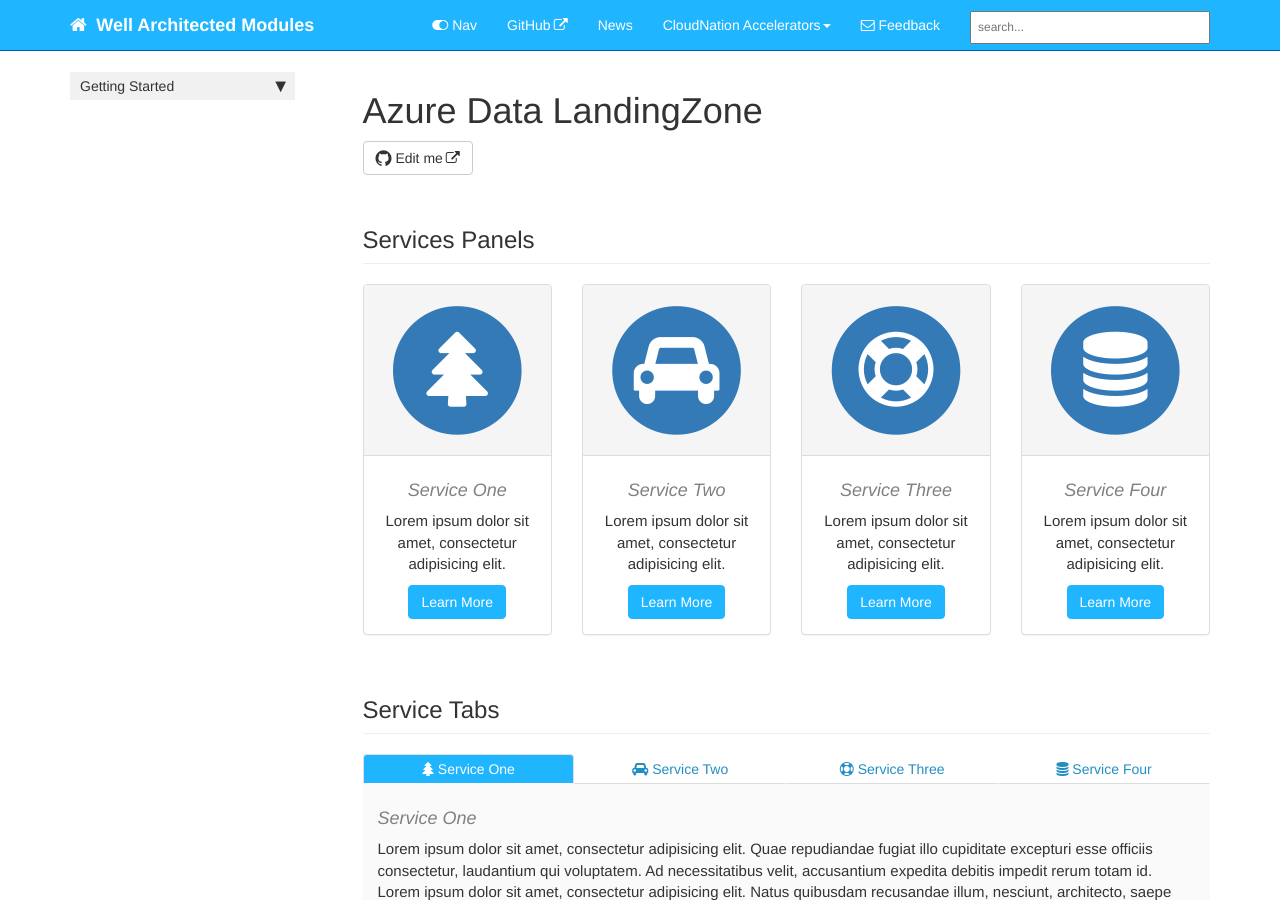
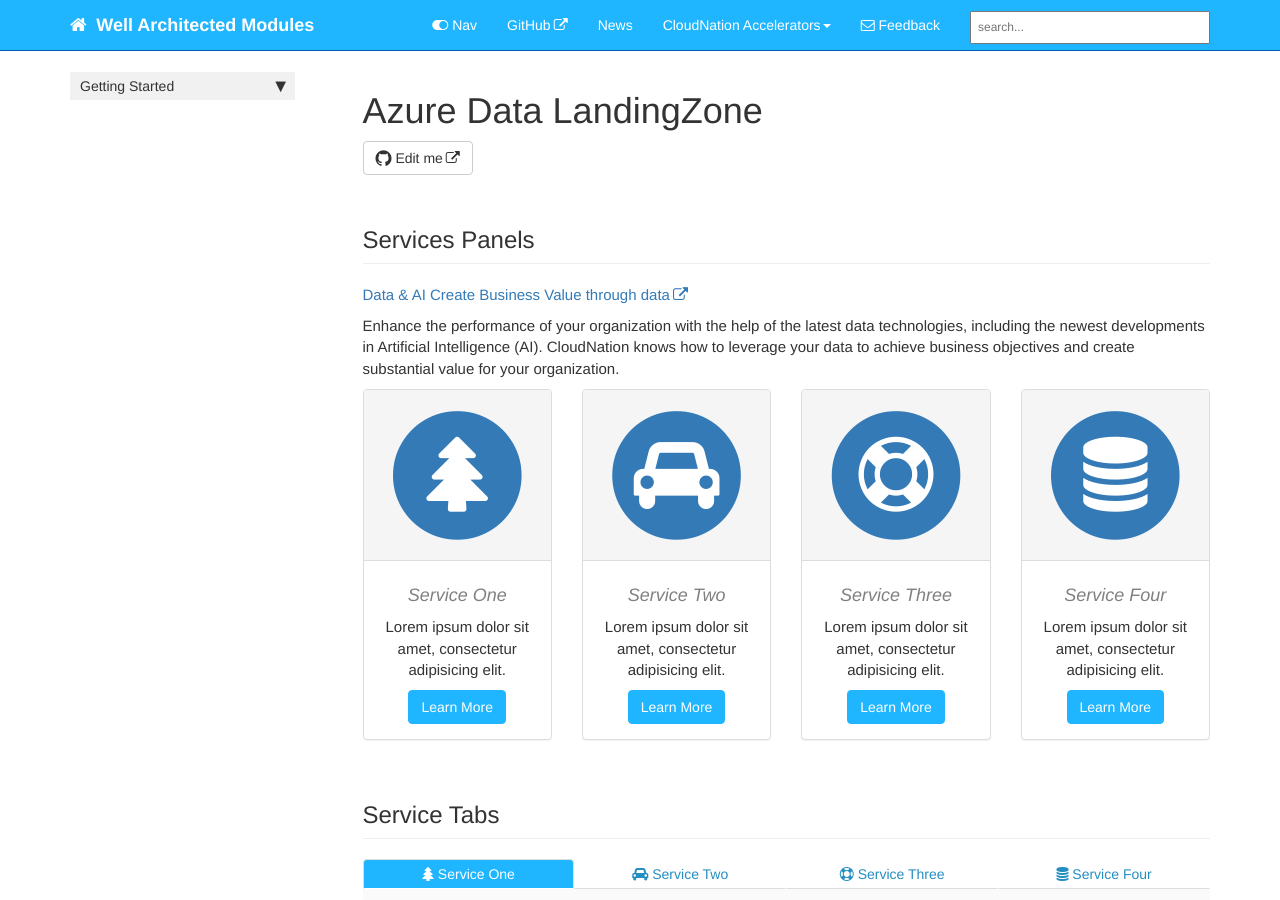
Before and after one commit to CloudNationHQ/well-architected-modules, a Jekyll site: the page built from pages/product1/p2_landing_page.html, in a window 1280 px wide and 900 px high. Built offline with Jekyll 4.4.1, drawn with Linux system fonts in a browser that asks for light colours; comment, search, counter and statistics services are not loaded.

Commit message:
commit changes in landingpage

```diff
--- a/pages/product1/p1_landing_page.html
+++ b/pages/product1/p1_landing_page.html
@@ -10,6 +10,7 @@
         <div class="col-lg-12">
             <h2 class="page-header">Services Panels</h2>
             <p><a href="https://www.cloudnation.nl/diensten/cloud-landing-zone-accelerator" target="_blank">Cloud Landing Zone Accelerator</a></p>
+            <p>The Cloud Landing Zone Accelerator is a thought-through, multi-account platform that allows your organization to confidently migrate workloads and applications to the public cloud. It includes a comprehensive set of best practices, scripts, and templates to help you get started.</p>
         </div>
         <div class="col-md-3 col-sm-6">
             <div class="panel panel-default text-center">
--- a/pages/product1/p2_landing_page.html
+++ b/pages/product1/p2_landing_page.html
@@ -9,6 +9,9 @@
 <div class="row">
         <div class="col-lg-12">
             <h2 class="page-header">Services Panels</h2>
+            <p><a href="https://www.cloudnation.nl/diensten/cloud-data-ai" target="_blank">Data & AI Create Business Value through data</a></p>
+            <p>Enhance the performance of your organization with the help of the latest data technologies, including the newest developments in Artificial Intelligence (AI). CloudNation knows how to leverage your data to achieve business objectives and create substantial value for your organization.</p>
+
         </div>
         <div class="col-md-3 col-sm-6">
             <div class="panel panel-default text-center">
```
